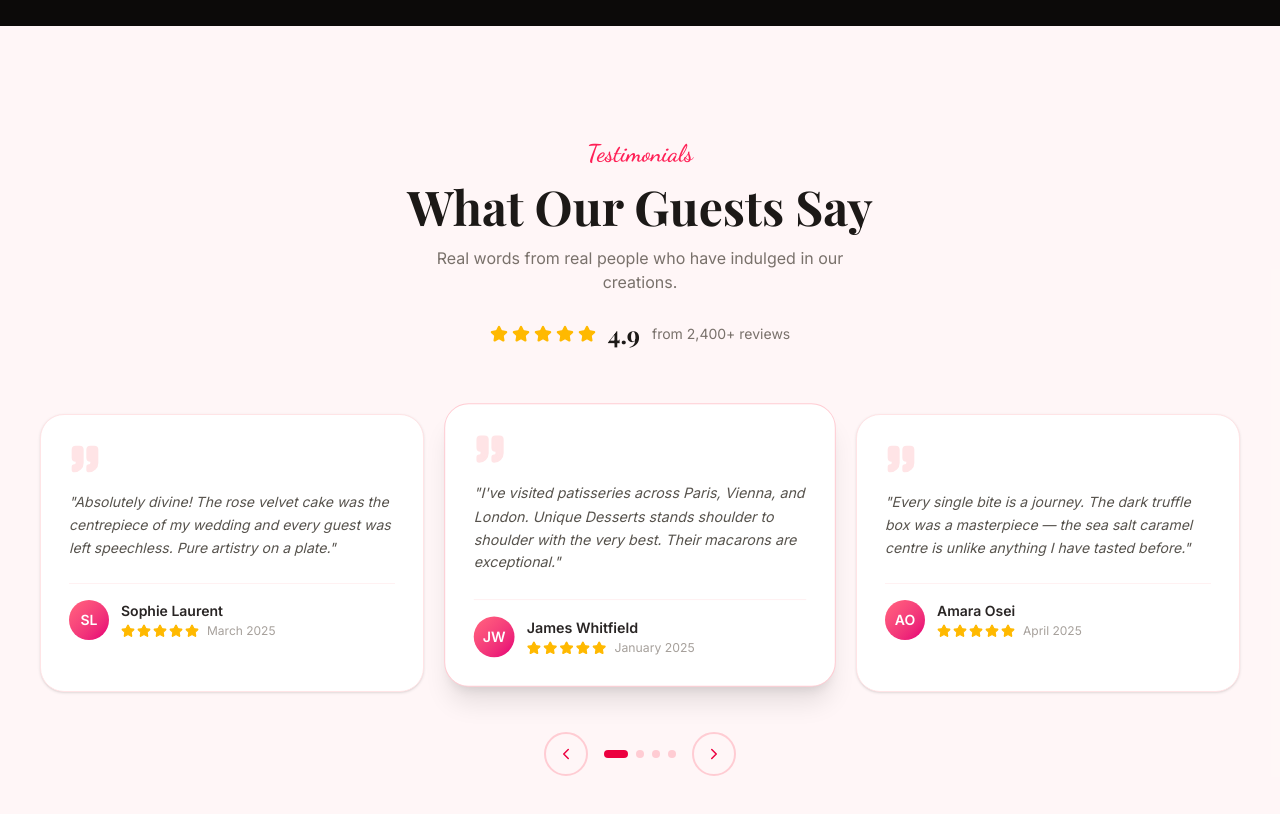
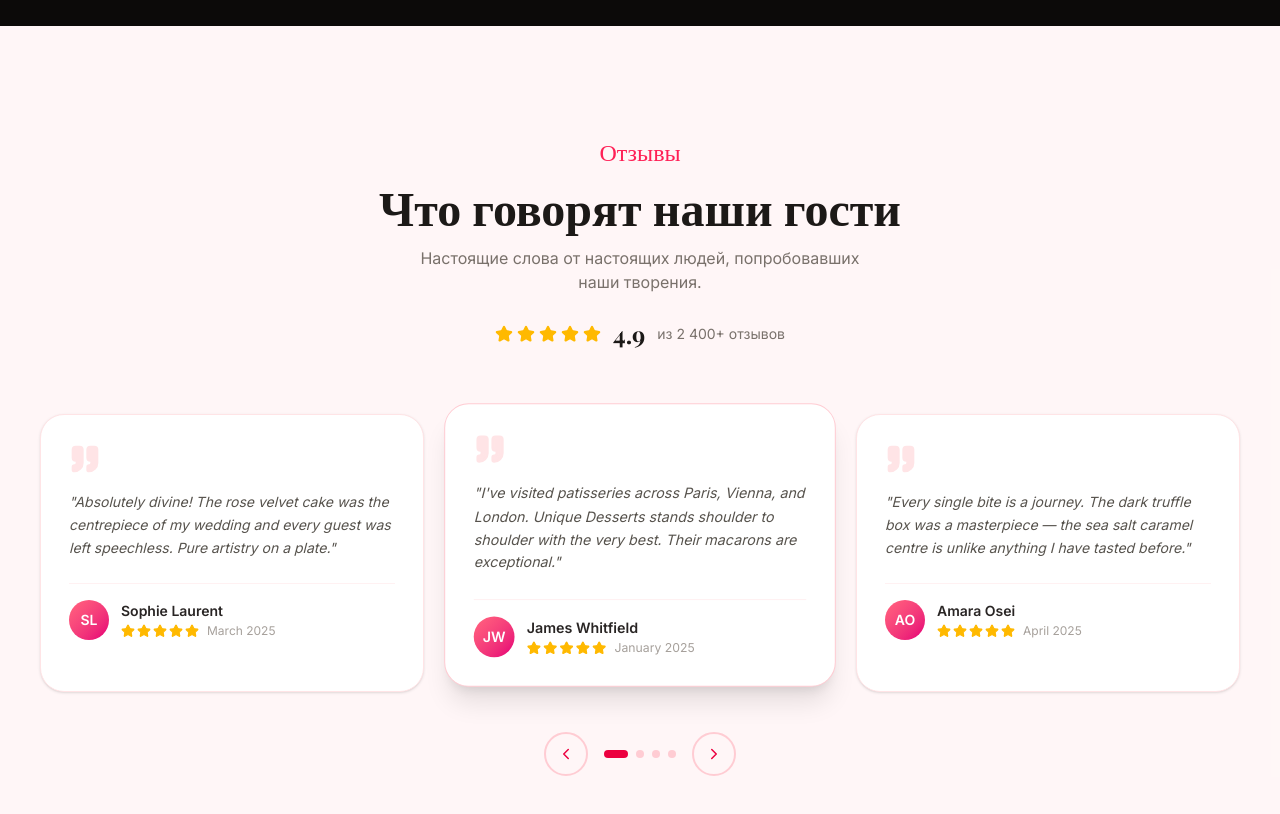
Before and after one commit to kidmgn/Exclusive-desserts, a React (Vite) app: page / in a window 1280 px wide. Shown: the part 5320-6134 px from the top of the page. Built offline with nearby package versions, Linux system fonts and the light colour scheme; a web font is replaced by a local one.

Commit message:
Update Reviews.tsx

```diff
--- a/src/components/Reviews.tsx
+++ b/src/components/Reviews.tsx
@@ -42,13 +42,13 @@ export default function Reviews() {
           }`}
         >
           <span className="inline-block font-['Dancing_Script'] text-rose-500 text-2xl mb-3">
-            Testimonials
+            Отзывы
           </span>
           <h2 className="font-['Playfair_Display'] text-4xl md:text-5xl font-bold text-stone-900 mb-4">
-            What Our Guests Say
+            Что говорят наши гости
           </h2>
           <p className="font-['Inter'] text-stone-500 max-w-md mx-auto">
-            Real words from real people who have indulged in our creations.
+            Настоящие слова от настоящих людей, попробовавших наши творения.
           </p>
 
           {/* Overall rating */}
@@ -59,7 +59,7 @@ export default function Reviews() {
               ))}
             </div>
             <span className="font-['Playfair_Display'] text-2xl font-bold text-stone-900">4.9</span>
-            <span className="font-['Inter'] text-stone-500 text-sm">from 2,400+ reviews</span>
+            <span className="font-['Inter'] text-stone-500 text-sm">из 2 400+ отзывов</span>
           </div>
         </div>
 
@@ -119,7 +119,7 @@ export default function Reviews() {
           <button
             onClick={prev}
             className="w-11 h-11 rounded-full border-2 border-rose-200 text-rose-600 hover:bg-rose-600 hover:text-white hover:border-rose-600 transition-all duration-300 flex items-center justify-center cursor-pointer"
-            aria-label="Previous review"
+            aria-label="Предыдущий отзыв"
           >
             <ChevronLeft size={18} />
           </button>
@@ -134,7 +134,7 @@ export default function Reviews() {
                     ? 'w-6 h-2 bg-rose-600'
                     : 'w-2 h-2 bg-rose-200 hover:bg-rose-400'
                 }`}
-                aria-label={`Go to review ${i + 1}`}
+                aria-label={`Перейти к отзыву ${i + 1}`}
               />
             ))}
           </div>
@@ -142,7 +142,7 @@ export default function Reviews() {
           <button
             onClick={next}
             className="w-11 h-11 rounded-full border-2 border-rose-200 text-rose-600 hover:bg-rose-600 hover:text-white hover:border-rose-600 transition-all duration-300 flex items-center justify-center cursor-pointer"
-            aria-label="Next review"
+            aria-label="Следующий отзыв"
           >
             <ChevronRight size={18} />
           </button>
```
